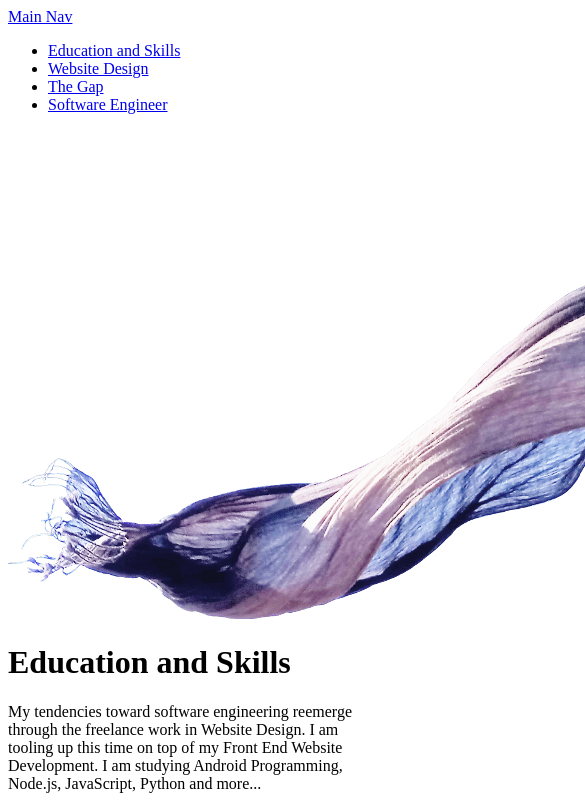
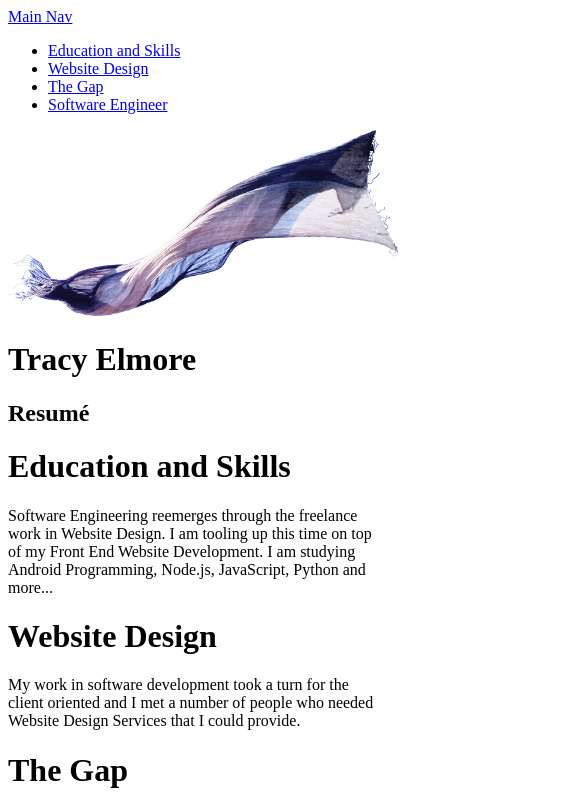
Before and after one commit to td-elmore/ycart-eromle, a website: page app/index.html in a window 390 px wide. Shown: the top 807 px of the page, 585 px wide, since content can reach past the window. Drawn offline with Linux system fonts and the light colour scheme.

Commit message:
work on main screen positioning, image sizes, and media querys

```diff
--- a/app/assets/styles/modules/_main-screen.css
+++ b/app/assets/styles/modules/_main-screen.css
@@ -1,13 +1,13 @@
 .main-screen {
     position: relative;
-    width: 100%;
+    box-sizing: border-box;
+    display: block;
+    max-width: 1080px;
+    margin-left: auto;
+    margin-right: auto;
 
     &__categories {
-        position: absolute;
-        top: 50%;
-        left: 3%;
-        width: 97%;
-        transform: translateY(-50%);
+        padding: 10px 20px;
     }
 
     &__category {
@@ -19,6 +19,7 @@
         font-size: 1.1rem;
         font-style: italic;
         margin: 0;
+        padding: 10px;
     }
 
 }
--- /dev/null
+++ b/app/assets/styles/modules/_scarf-img.css
@@ -0,0 +1,12 @@
+.scarf-img {
+    position:absolute;
+    display: inline-block;
+    opacity: 0.5;
+    width: 100%;
+
+    &__main-screen {
+        top: 0;
+        left: 0;
+        opacity: 0.3;
+    }
+}
--- a/app/assets/styles/modules/_titleblock.css
+++ b/app/assets/styles/modules/_titleblock.css
@@ -1,8 +1,15 @@
 .titleblock {
-    display: inline-block;
-    text-align: justify;
-    direction: rtl;
-    width: 97%;
+   /* for tiny and cell screens */
+   position: relative;
+   text-align: center;
+   padding-right: 20px;
+
+   /* for tablet screens and bigger */
+   @mixin tabScreen {
+        text-align: justify;
+        direction: rtl;
+        left: 0;
+    }
 
     &__title {
         font-weight:bolder;
--- a/app/assets/styles/styles.css
+++ b/app/assets/styles/styles.css
@@ -1,8 +1,10 @@
 @import 'normalize.css';
 
 @import 'base/_variables.css';
+@import 'base/_mixins.css';
 @import 'base/_global.css';
 
 @import 'modules/_main-screen.css';
 @import 'modules/_decorative-line.css';
 @import 'modules/_titleblock.css';
+@import 'modules/_scarf-img.css';
--- a/app/index.html
+++ b/app/index.html
@@ -24,11 +24,16 @@
   </header>
 
   <div class="main-screen">
-    <img src="assets/images/scarf-in-the-wind-1024x489.png">
+    <img class="scarf-img scarf-img__main-screen" srcset="assets/images/scarf-in-the-wind-640x305.png 640w, assets/images/scarf-in-the-wind-1024x489.png 1024w" alt="Blue and Purple scarf blowing in the wind.">
+    <div class="titleblock">
+      <h1 class="titleblock__title">Tracy Elmore</h1>
+      <div class="decorative-line"></div>
+      <h2 class="titleblock__summary">Resumé</h2>
+    </div>
     <div class="main-screen__text">
         <div class="main-screen__categories">
           <h1 class="main-screen__category">Education and Skills</h1>
-          <p class="main-screen__description">My tendencies toward software engineering reemerge through the freelance work in Website Design. I am tooling up this time on top of my Front End Website Development. I am studying Android Programming, Node.js, JavaScript, Python and more...</p>
+          <p class="main-screen__description">Software Engineering reemerges through the freelance work in Website Design. I am tooling up this time on top of my Front End Website Development. I am studying Android Programming, Node.js, JavaScript, Python and more...</p>
           <h1 class="main-screen__category">Website Design</h1>
           <p class="main-screen__description">My work in software development took a turn for the client oriented and I met a number of people who needed Website Design Services that I could provide.</p>
           <h1 class="main-screen__category">The Gap</h1>
@@ -38,15 +43,11 @@
         </div>
       </div>
 
-      <div class="titleblock">
-        <h1 class="titleblock__title">Tracy Elmore</h1>
-        <div class="decorative-line"></div>
-        <h2 class="titleblock__summary">Resumé</h2>
-      </div>
+
   </div>
 
   <div id="education-and-skills">
-    <img src="assets/images/scarf-in-the-wind-1024x489.png">
+    <img class="scarf-img" srcset="assets/images/scarf-in-the-wind-640x305.png 640w, assets/images/scarf-in-the-wind-1024x489.png 1024w" alt="Blue and Purple scarf blowing in the wind.">
 
     <p>I am constantly keeping my skills fresh. Here are a few of the classes I've taken most recently.</p>
     <img src="assets/images/git-icon-910x380.png">
@@ -85,7 +86,7 @@
   </div>
 
   <div id="website-design">
-    <img src="assets/images/scarf-in-the-wind-1024x489.png">
+    <img class="scarf-img" srcset="assets/images/scarf-in-the-wind-640x305.png 640w, assets/images/scarf-in-the-wind-1024x489.png 1024w" alt="Blue and Purple scarf blowing in the wind.">
 
     <img src="assets/images/tdedesign-icon-175x63.png">
     <p>Website Design, TDEDesign 2017 - 2021</p>
@@ -117,7 +118,7 @@
   </div>
 
   <div id="the-gap">
-    <img src="assets/images/scarf-in-the-wind-1024x489.png">
+    <img class="scarf-img" srcset="assets/images/scarf-in-the-wind-640x305.png 640w, assets/images/scarf-in-the-wind-1024x489.png 1024w" alt="Blue and Purple scarf blowing in the wind.">
 
     <img src="assets/images/tzlandscape-icon-640x426.png">
     <p>TZ Landscape Designs 2005 - 2018</p>
@@ -142,7 +143,7 @@
   </div>
 
   <div id="software-engineer">
-    <img src="assets/images/scarf-in-the-wind-1024x489.png">
+    <img class="scarf-img" srcset="assets/images/scarf-in-the-wind-640x305.png 640w, assets/images/scarf-in-the-wind-1024x489.png 1024w" alt="Blue and Purple scarf blowing in the wind.">
 
     <img src="assets/images/bristol-group-icon-97x59.png">
     <p>The Bristol Group, Inc 1993 - 2000</p>
--- a/package.json
+++ b/package.json
@@ -28,6 +28,7 @@
     "css-loader": "^6.7.1",
     "postcss-import": "^14.1.0",
     "postcss-loader": "^7.0.1",
+    "postcss-mixins": "^9.0.3",
     "postcss-nested": "^5.0.6",
     "postcss-simple-vars": "^6.0.3",
     "style-loader": "^3.3.1",
--- a/webpack.config.js
+++ b/webpack.config.js
@@ -2,6 +2,7 @@ const path = require('path');
 
 const postCSSPlugins = [
     require('postcss-import'),
+    require('postcss-mixins'),
     require('postcss-simple-vars'),
     require('postcss-nested'),
     require('autoprefixer')
```
Also changed, not shown: app/assets/styles/base/_mixins.css (added, +23 -0 lines), app/assets/images/scarf-in-the-wind-640x305.png (added), 1 other file.
